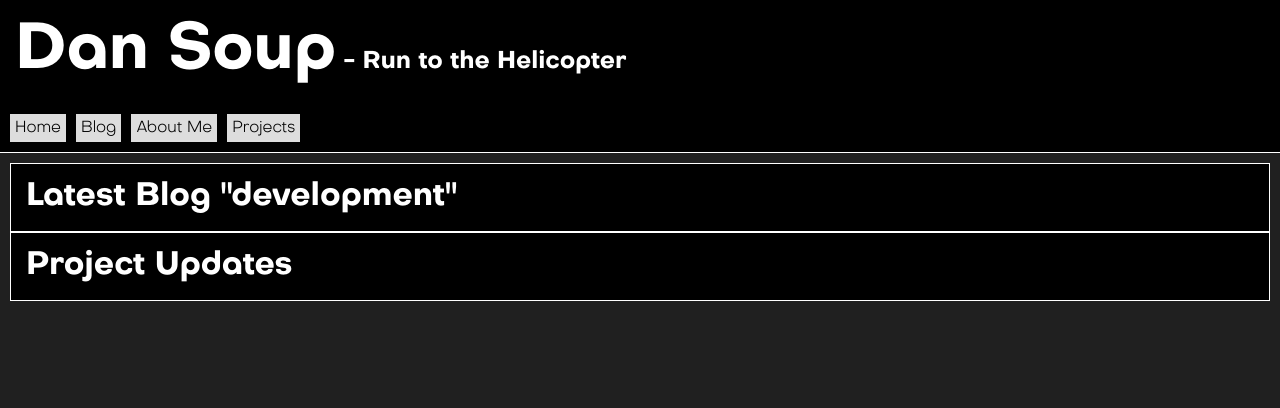
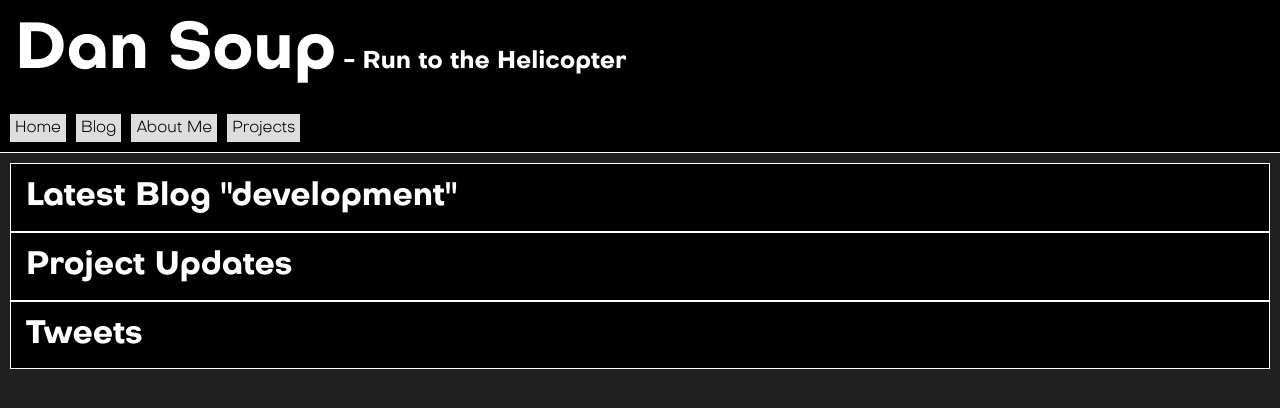
Before and after one commit to DanSoup/dan-soup-co-uk-OLD, a React (Create React App) app: page / in a window 1280 px wide. Shown: the top 408 px of the page. Built offline with nearby package versions, Linux system fonts and the light colour scheme.

Commit message:
added section for tweets to home page

```diff
--- a/src/components/homePage/content/home/home.js
+++ b/src/components/homePage/content/home/home.js
@@ -17,6 +17,9 @@ const Home = (props) => {
     <section>
       <h1>Project Updates</h1>
     </section>
+    <section>
+      <h1>Tweets</h1>
+    </section>
   </div>
 
 }
```
